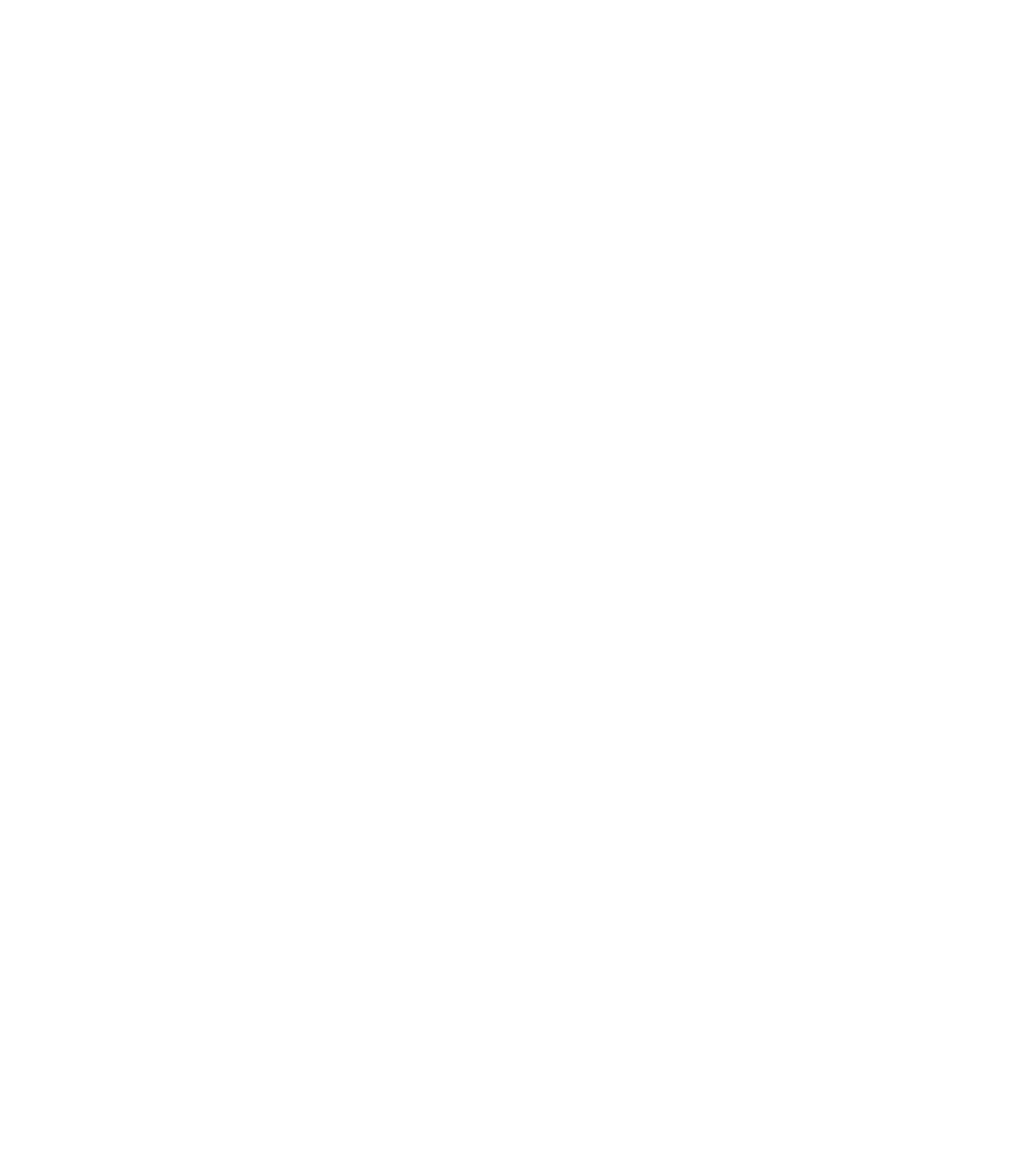
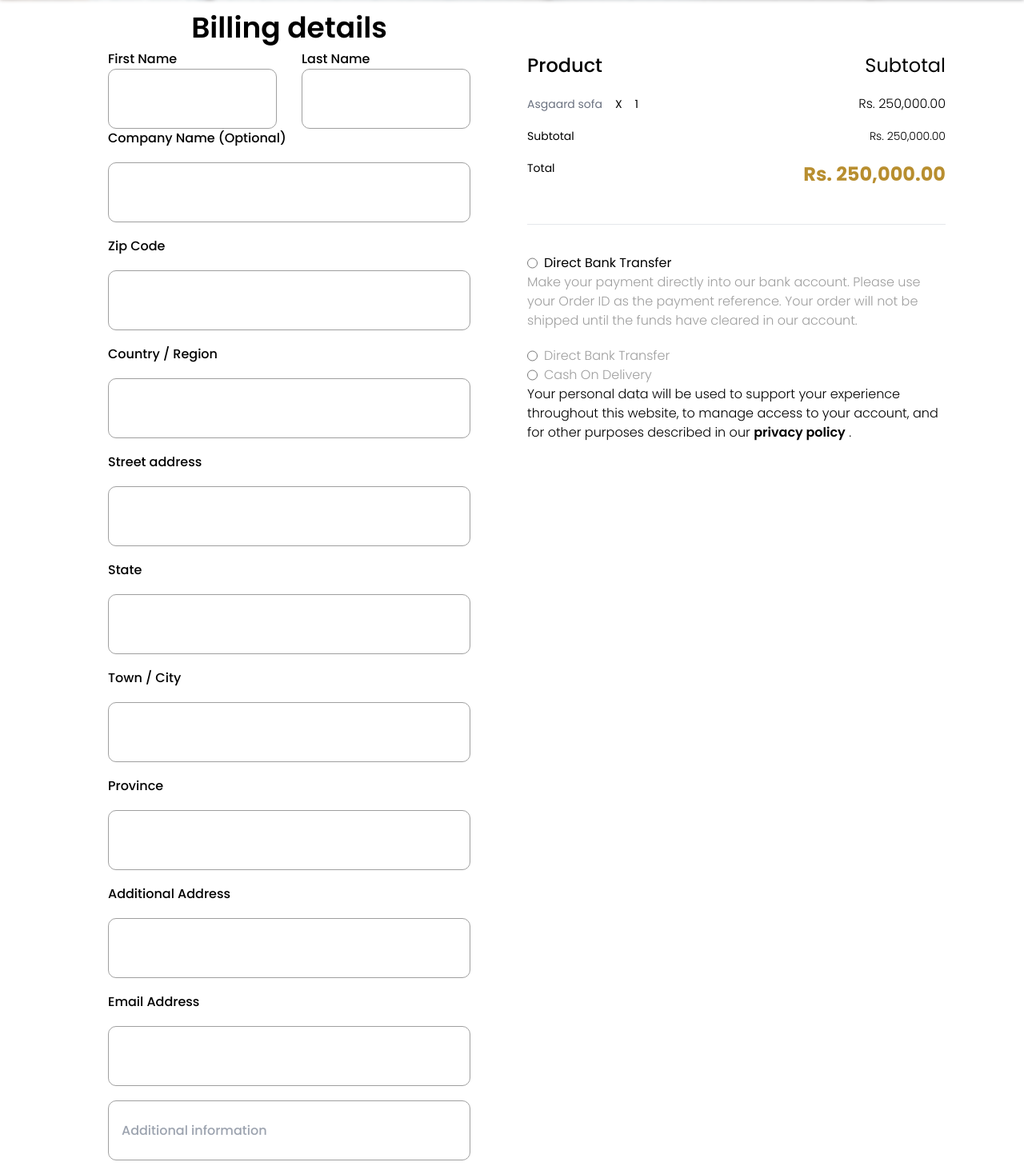
Before and after one commit to paulagmborges/Desafio3-AwsReact-TIRex-PaulaBorges, a React (Vite) app: page /checkout in a window 1280 px wide. Before the commit this address had no page. Shown: the part 412-1870 px from the top of the page at 80% size. Before the commit the page ends 800 px from the top, so only its background shows below. Built offline with nearby package versions, Linux system fonts and the light colour scheme.

Commit message:
feat:page-checkout

```diff
--- a/src/components/HomeSection/SectionInspiration/carousel.tsx
+++ b/src/components/HomeSection/SectionInspiration/carousel.tsx
@@ -3,7 +3,7 @@ import "@splidejs/splide/dist/css/splide.min.css";
 
 import sectionIspiration1 from "../../../assets/img-home/sectionIspiration1.svg";
 import sectionIspiration2 from "../../../assets/img-home/sectionInspiration2.svg";
-import sectionIspiration3 from "../../../assets/img-home/sectionInspiration3.svg";
+import sectionImage4 from "../../../assets/img-home/sectionImage4.png";
 import VectorCarousel from '../../../assets/img-home/VectorCarousel.svg'
 import './style.css';
 
@@ -46,7 +46,6 @@ const Carousel = () => {
             </div>
           </div>
         </SplideSlide>
-
         <SplideSlide>
           <div className="image-container">
             <img
@@ -68,10 +67,11 @@ const Carousel = () => {
         <SplideSlide>
           <div className="image-container">
             <img
-              src={sectionIspiration3}
+              src={sectionImage4}
               alt="Inspiração 3"
               className="carousel-image"
             />
+
             <div className="carousel-message">
 
               <p className="bedRoom">01 - Bed Room</p>
--- a/src/components/bannerpages/BannerPages.tsx
+++ b/src/components/bannerpages/BannerPages.tsx
@@ -7,7 +7,7 @@ interface BannerProps {
 
 const Banner = ({ title, subtitle }: BannerProps) => {
   return (
-    <div className="relative flex flex-col bg-custom2 text-black items-center justify-center font-poppins mt-6">
+    <div className="relative flex flex-col  text-black items-center justify-center font-poppins mt-6">
       <img src={BannerPage} alt="Banner da loja" className="w-full h-auto" />
       <div className="absolute top-1/2 left-1/2 transform -translate-x-1/2 -translate-y-1/2 text-center">
         <h1 className="text-4xl font-medium">{title}</h1>
--- a/src/components/cart/AddToCartButton.tsx
+++ b/src/components/cart/AddToCartButton.tsx
@@ -21,9 +21,9 @@ const AddToCartButton: React.FC<AddToCartButtonProps> = ({ product }) => {
   };
 
   return (
-    <div className="absolute inset-0 flex items-center justify-center bg-black bg-opacity-50 opacity-0 hover:opacity-100 transition-opacity duration-300">
+    <div className="absolute inset-0 flex items-center justify-center bg-black bg-opacity-10 opacity-0 hover:opacity-100 transition-opacity duration-300">
       <button
-        className="px-4 py-2 text-[#B88E2F] bg-white rounded-md"
+        className="px-4 py-2 text-[#B88E2F] bg-white rounded-md text-[16px]"
         onClick={handleAddToCart}
       >
         Add to Cart
--- a/src/components/productCard/listCardComponent.tsx
+++ b/src/components/productCard/listCardComponent.tsx
@@ -65,7 +65,7 @@ function ListProductComponent({ title, rows, paginate = false }: ListProductProp
                   precoSemDesconto={product.precoSemDesconto ?? "Sem desconto"}
                 />
 
-                <div className="absolute inset-0 flex items-center justify-center bg-black bg-opacity-50 opacity-0 hover:opacity-100 transition-opacity duration-300">
+                <div className="absolute inset-0 flex items-center justify-center">
                   <AddToCartButton product={{ ...product, preco: String(product.preco) }} />
                 </div>
               </Link>
--- /dev/null
+++ b/src/pages/Cart/index.tsx
@@ -0,0 +1,21 @@
+import Header from "../../components/header/header";
+import Footer from "../../components/footer/footer";
+import Banner from "../../components/bannerpages/BannerPages";
+
+import Section4 from "../../components/section4/section4";
+
+
+
+const Cart = () => {
+    return (
+      <div className=" flex flex-col">
+         <Header />
+         <Banner title="Cart" subtitle="Home > Cart" />
+
+         <Section4 />
+         <Footer />
+
+      </div>
+    );
+  };
+  export default Cart
--- /dev/null
+++ b/src/pages/Checkout/components/Checkout.tsx
@@ -0,0 +1,140 @@
+const CheckoutComponent = () => {
+    return (
+        <div className='flex flex-row gap-[36px] justify-center mt-[3px]'>
+            <div className='flex flex-col justify-center items-center font-poppins w-1/2 ml-[100px] mb-[30px] '>
+                <h1 className='font-semibold text-[36px] text-start'>Billing details</h1>
+                <div className='flex gap-[31px] justify-between font-medium text-base leading-6'>
+                    <div>
+                        <p>First Name</p>
+                        <input type="text"
+                            placeholder=""
+                            className="w-[211px] h-[75px] flex border-[1px] border-[#9F9F9F] rounded-[10px] px-4 py-2" />
+                    </div>
+                    <div>
+                        <p>Last Name</p>
+                        <input type="text"
+                            placeholder=""
+                            className="w-[211px] h-[75px] flex border-[1px] border-[#9F9F9F] rounded-[10px] px-4 py-2" />
+                    </div>
+                </div>
+                <div className='flex flex-col gap-[18px] font-medium text-base leading-6 tracking-normal'>
+                    <p>Company Name (Optional)</p>
+                    <input type="text"
+                        placeholder=""
+                        className="w-[453px] h-[75px] flex border-[1px] border-[#9F9F9F] rounded-[10px] px-4 py-2" />
+                    <p>Zip Code</p>
+                    <input type="text"
+                        placeholder=""
+                        className="w-[453px] h-[75px] flex border-[1px] border-[#9F9F9F] rounded-[10px] px-4 py-2" />
+                    <p>Country / Region</p>
+                    <input type="text"
+                        placeholder=""
+                        className="w-[453px] h-[75px] flex border-[1px] border-[#9F9F9F] rounded-[10px] px-4 py-2" />
+
+                    <p>Street address</p>
+                    <input type="text"
+                        placeholder=""
+                        className="w-[453px] h-[75px] flex border-[1px] border-[#9F9F9F] rounded-[10px] px-4 py-2" />
+                    <p>State</p>
+                    <input type="text"
+                        placeholder=""
+                        className="w-[453px] h-[75px] flex border-[1px] border-[#9F9F9F] rounded-[10px] px-4 py-2" />
+                    <p>Town / City</p>
+                    <input type="text"
+                        placeholder=""
+                        className="w-[453px] h-[75px] flex border-[1px] border-[#9F9F9F] rounded-[10px] px-4 py-2" />
+                    <p>Province</p>
+                    <input type="text"
+                        placeholder=""
+                        className="w-[453px] h-[75px] flex border-[1px] border-[#9F9F9F] rounded-[10px] px-4 py-2" />
+
+                    <p>Additional Address</p>
+                    <input type="text"
+                        placeholder=""
+                        className="w-[453px] h-[75px] flex border-[1px] border-[#9F9F9F] rounded-[10px] px-4 py-2" />
+                    <p>Email Address</p>
+                    <input type="text"
+                        placeholder=""
+                        className="w-[453px] h-[75px] flex border-[1px] border-[#9F9F9F] rounded-[10px] px-4 py-2" />
+
+                    <input type="text"
+                        placeholder="Additional information"
+                        className="w-[453px] h-[75px] flex border-[1px] border-[#9F9F9F] rounded-[10px] px-4 py-2" />
+                </div>
+            </div>
+
+            <div className="font-poppins flex flex-col items-center mt-14 w-1/2 mr-[98px] ">
+                <div className="flex flex-col gap-5">
+                    <div className="flex justify-between">
+                        <h2 className="text-[24px] font-medium text-center">Product</h2>
+                        <h2 className="text-[24px] font-normal">Subtotal</h2>
+                    </div>
+                    <div className="flex justify-between text-sm">
+                        <div className="flex gap-4">
+                            <p className="text-gray-500">Asgaard sofa</p>
+                            <p>X</p>
+                            <p>1</p>
+                        </div>
+                        <p className="text-[16px] font-light">Rs. 250,000.00</p>
+                    </div>
+                    <div className="flex justify-between text-sm">
+                        <p>Subtotal</p>
+                        <p className="font-light">Rs. 250,000.00</p>
+                    </div>
+                    <div className="flex justify-between">
+                        <p className="text-sm">Total</p>
+                        <p className="font-bold text-[#B88E2F] text-[24px]">Rs. 250,000.00</p>
+                    </div>
+
+                    <hr className="border-gray8 mt-6 mb-4" />
+
+                    <div>
+                        <div className="flex flex-col gap-5 mb-6">
+                            <div>
+                                <label className="flex">
+                                    <input
+                                        type="radio"
+                                        value="directBankTransfer"
+                                        checked={false}
+                                        onChange={() => {}}
+                                        className="mr-2"
+                                    />
+                                    Direct Bank Transfer
+                                </label>
+                                <p className="text-[16px] text-[#9F9F9F] font-light">Make your payment directly into our bank account. Please use your Order ID as the payment
+                                    reference. Your order will not be shipped until the funds have cleared in our account.</p>
+                            </div>
+                            <div>
+                            <label className="flex text-[16px] text-[#9F9F9F] font-light">
+                                    <input
+                                        type="radio"
+                                        value="directBankTransfer"
+                                        checked={false}
+                                        onChange={() => {}}
+                                        className="mr-2"
+                                    />
+                                    Direct Bank Transfer
+                                </label>
+                                <label className="flex text-[16px] text-[#9F9F9F] font-light">
+                                    <input
+                                        type="radio"
+                                        value="Cash On Delivery"
+                                        checked={false}
+                                        onChange={() => {}}
+                                        className="mr-2"
+                                    />
+                                    Cash On Delivery
+                                </label>
+                                <p className="text-[16px] font-light">Your personal data will be used to support your experience throughout this website,
+                                    to manage access to your account, and for other purposes described in our <span className="font-semibold">privacy policy</span> .</p>
+                            </div>
+
+                        </div>
+                    </div>
+                </div>
+            </div>
+        </div>
+    );
+}
+
+export default CheckoutComponent;
--- /dev/null
+++ b/src/pages/Checkout/index.tsx
@@ -0,0 +1,21 @@
+import Header from "../../components/header/header";
+import Footer from "../../components/footer/footer";
+import Banner from "../../components/bannerpages/BannerPages";
+import Section4 from "../../components/section4/section4";
+import CheckoutComponent from "../Checkout/components/Checkout";
+
+
+
+const Checkout = () => {
+    return (
+      <div className=" flex flex-col">
+         <Header />
+         <Banner title="Contact" subtitle="Home > Contact" />
+         <CheckoutComponent />
+         <Section4 />
+         <Footer />
+
+      </div>
+    );
+  };
+  export default Checkout
--- a/src/pages/page-route.tsx
+++ b/src/pages/page-route.tsx
@@ -3,6 +3,8 @@ import Home from './Home';
 import Shop from './Shop';
 import ProductDetail from './ProductDetails';
 import  Contact  from './Contact/index'
+import Cart from './Cart/index'
+import Checkout from './Checkout/';
 export const PageRoute = () => {
     return (
         <Routes>
@@ -10,6 +12,8 @@ export const PageRoute = () => {
             <Route path="/shop" element={<Shop />} />
             <Route path="/produto/:id" element={<ProductDetail />} />
             <Route path="/contact" element={<Contact />} />
+            <Route path="/checkout" element={<Checkout />} />
+            <Route path="/cart" element={<Cart />} />
 
         </Routes>
     );
```
Also changed, not shown: src/pages/Cart/components/cart.tsx (added).
